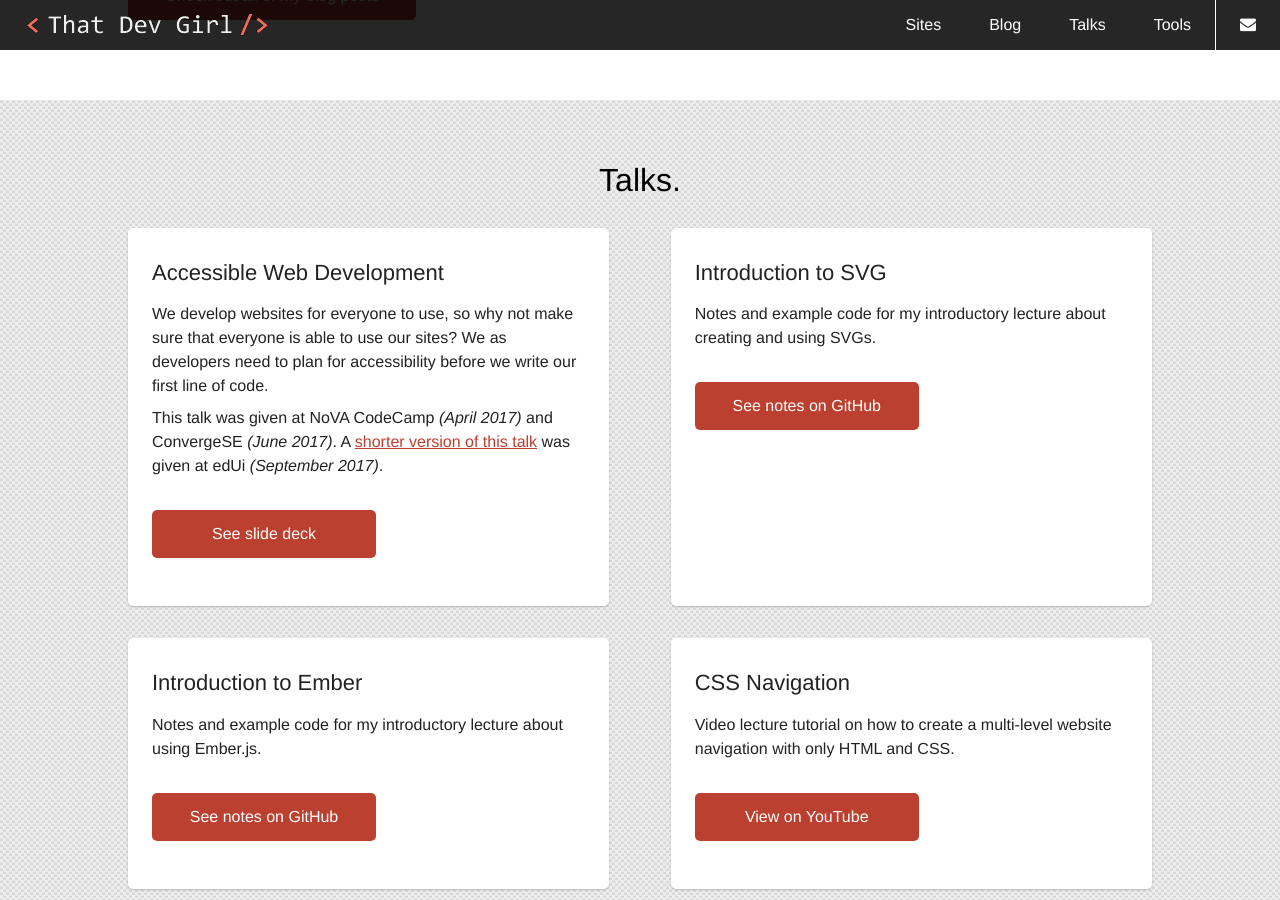
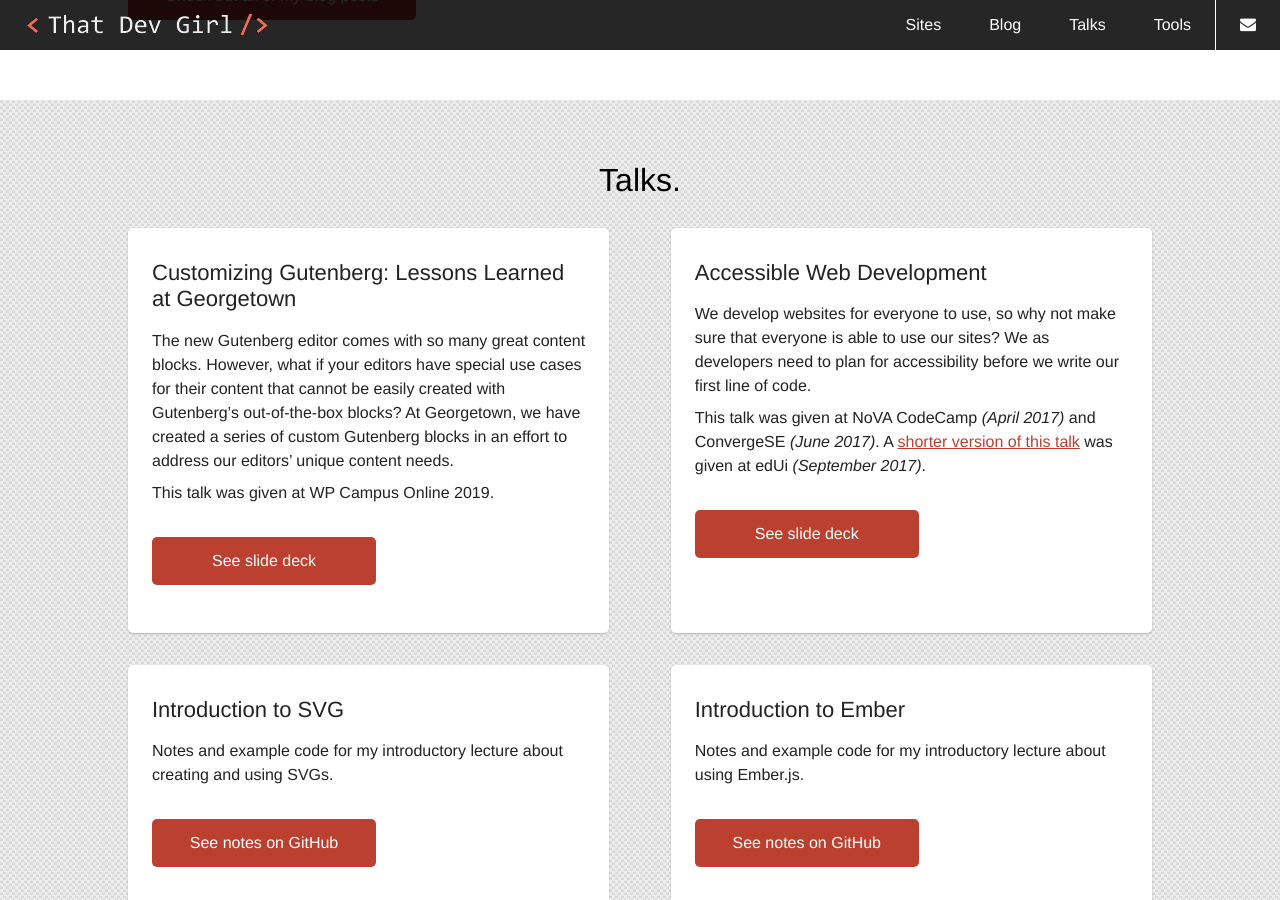
Before and after one commit to That-Dev-Girl-Archives/thatdevgirl.com, a Jekyll site: the page built from index.md, in a window 1280 px wide and 900 px high, scrolled down 3936 px. Built offline with Jekyll 4.4.1, drawn with Linux system fonts in a browser that asks for light colours.

Commit message:
adding gutenberg talk

```diff
--- a/_includes/block-talks.html
+++ b/_includes/block-talks.html
@@ -3,6 +3,13 @@
     <h2 class="center">Talks.</h2>
 
     <div class="flex-container">
+      <div class="flex-card">
+        <h3>Customizing Gutenberg: Lessons Learned at Georgetown</h3>
+        <p>The new Gutenberg editor comes with so many great content blocks. However, what if your editors have special use cases for their content that cannot be easily created with Gutenberg’s out-of-the-box blocks? At Georgetown, we have created a series of custom Gutenberg blocks in an effort to address our editors’ unique content needs.</p>
+        <p>This talk was given at WP Campus Online 2019.</p>
+        <p><a href="http://www.thatdevgirl.com/talks/gutenberg" class="btn primary" target="_blank" aria-label="Customizing Gutenberg slide deck">See slide deck</a></p>
+      </div>
+
       <div class="flex-card">
         <h3>Accessible Web Development</h3>
         <p>We develop websites for everyone to use, so why not make sure that everyone is able to use our sites? We as developers need to plan for accessibility before we write our first line of code.</p>
```
